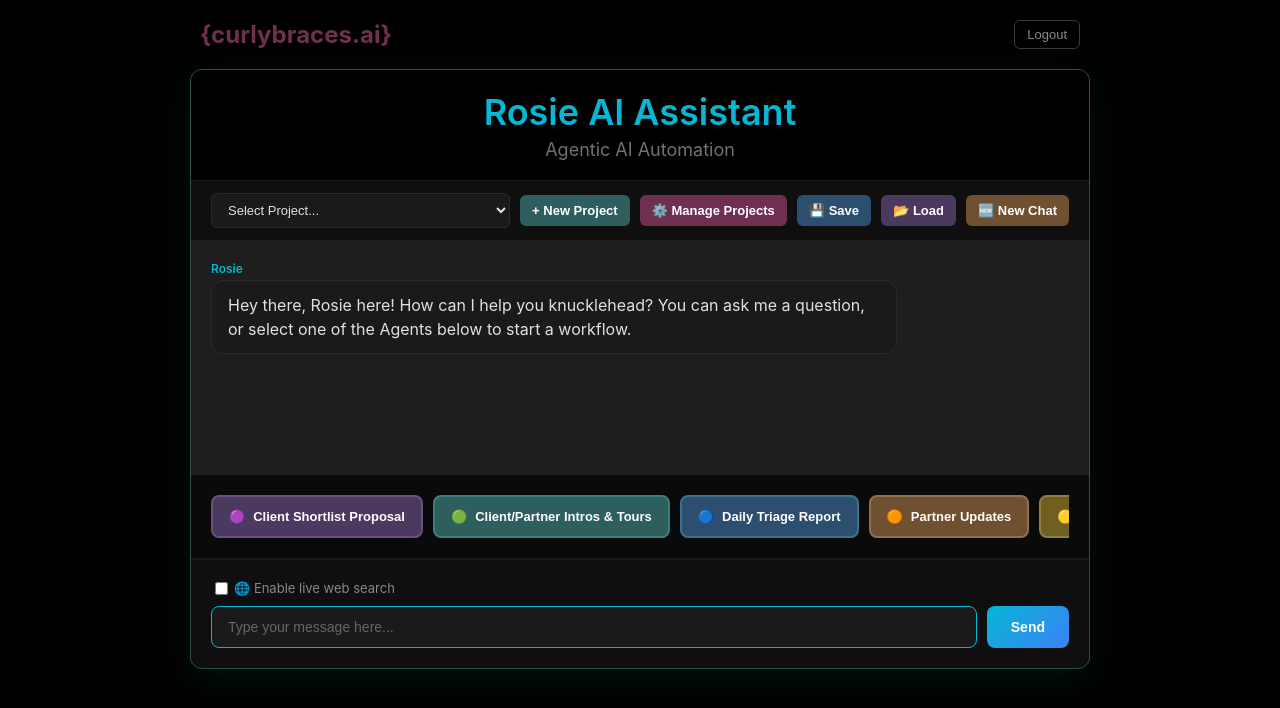
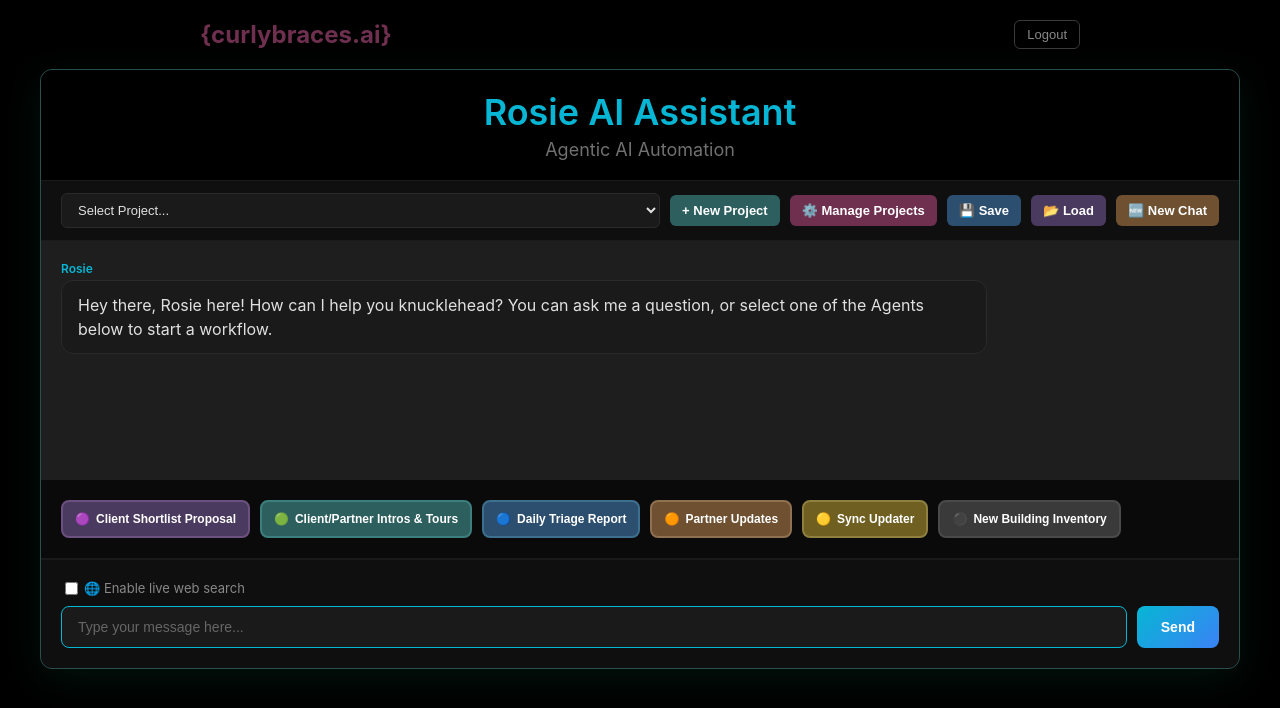
Before and after one commit to CurlyBracesAI/Website-G-rosie.curlybraces.ai, a Flask app: page / in a window 1280 px wide. Shown: the top 708 px of the page. Run offline with Flask 3, Linux system fonts and the light colour scheme; the visitor is signed in with stand-in values (Sample User, id 1); data that the repository does not hold is empty; some libraries are stand-ins or nearby versions.

Commit message:
Adjust layout to better fit content within the display area
Increase the max-width of the main container and adjust button padding, font-size, and gap in templates/index.html.

Replit-Commit-Author: Agent
Replit-Commit-Session-Id: 25868bfb-a901-417d-aa2a-4cb36b4de85d
Replit-Commit-Checkpoint-Type: full_checkpoint
Replit-Commit-Event-Id: 26aa2a33-e7ef-48a9-8a68-ed1a4b4f3c39
Replit-Commit-Screenshot-Url: https://storage.googleapis.com/screenshot-production-us-central1/479039b7-272a-488b-9f95-a86343b93095/25868bfb-a901-417d-aa2a-4cb36b4de85d/RfnlRfu

```diff
--- a/templates/index.html
+++ b/templates/index.html
@@ -63,7 +63,7 @@
             box-shadow: 0 10px 40px rgba(16, 185, 129, 0.1);
             border: 1px solid #2a4f4f;
             width: 100%;
-            max-width: 900px;
+            max-width: 1200px;
             height: 600px;
             display: flex;
             flex-direction: column;
@@ -406,18 +406,18 @@
         }
 
         .agent-btn {
-            padding: 12px 16px;
+            padding: 10px 12px;
             border-radius: 8px;
             border: 2px solid;
             color: white;
             font-weight: 600;
-            font-size: 13px;
+            font-size: 12px;
             cursor: pointer;
             transition: all 0.2s;
             text-align: left;
             display: flex;
             align-items: center;
-            gap: 8px;
+            gap: 6px;
             white-space: nowrap;
             flex-shrink: 0;
         }
```
Also changed, not shown: 1 other file.
